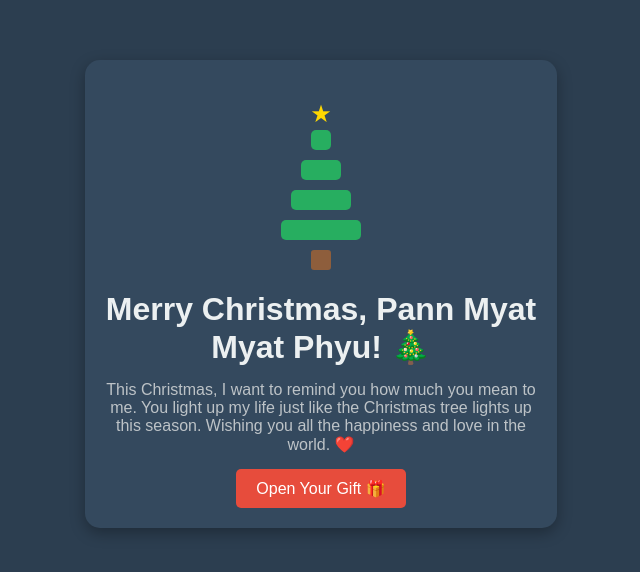
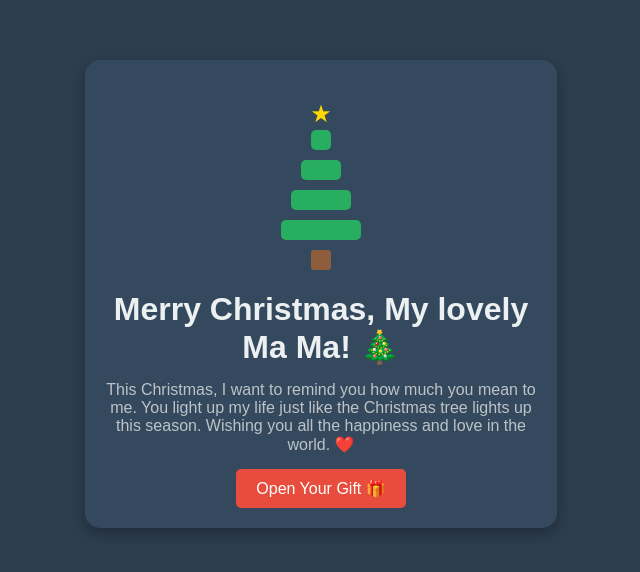
Before and after one commit to Thanlwin2062003/Christmas-gift, a plain HTML site: page index.html in a window 1280 px wide. Shown: the part 106-678 px from the top of the page, without its empty margins (285-925 px from the left). Drawn offline with Linux system fonts and the light colour scheme.

Commit message:
Update index.html

```diff
--- a/index.html
+++ b/index.html
@@ -19,7 +19,7 @@
                 <div class="trunk"></div>
             </div>
             <div class="message">
-                <h1>Merry Christmas, <span id="name">Pann Myat Myat Phyu</span>! 🎄</h1>
+                <h1>Merry Christmas, <span id="name">My lovely Ma Ma</span>! 🎄</h1>
                 <p>
                     This Christmas, I want to remind you how much you mean to me.
                     You light up my life just like the Christmas tree lights up this season.
```
